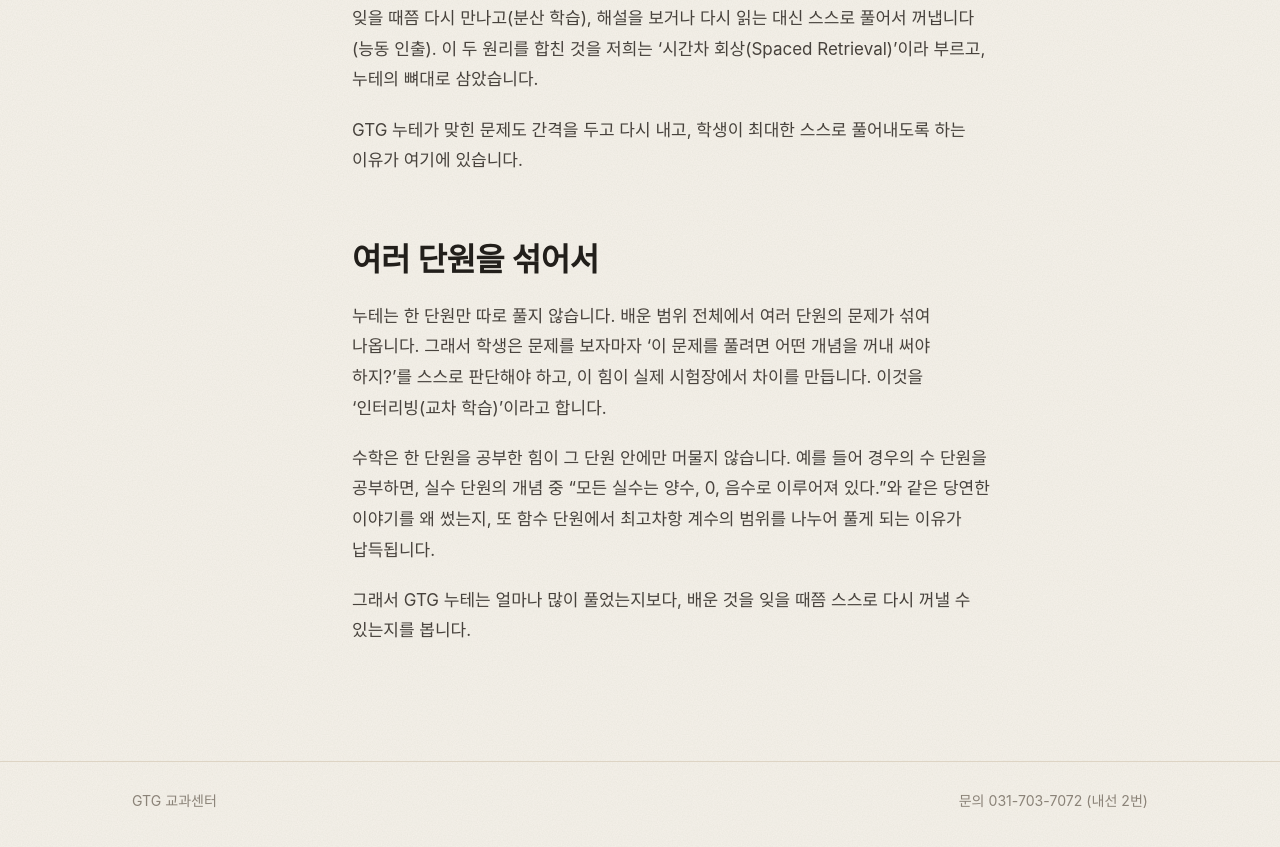
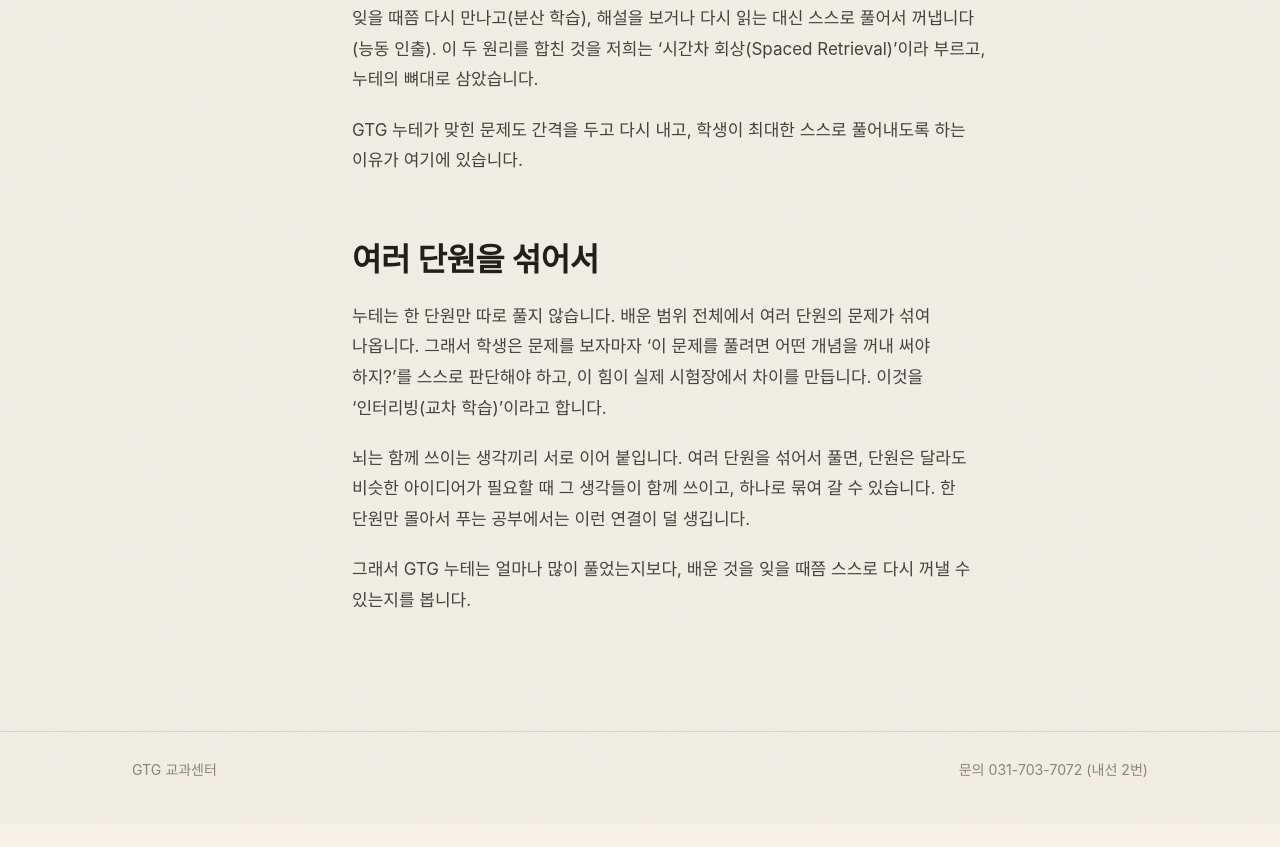
Before and after one commit to gtgmath/gtgmath.github.io, a plain HTML site: page science.html in a window 1280 px wide. Shown: the part 1842-2689 px from the top of the page. After the commit the page ends 2666 px from the top, so only its background shows below. Drawn offline with Linux system fonts and the light colour scheme; a web font is replaced by a local one.

Commit message:
기억의 과학: 섞어서 풀기 문단을 '생각이 이어지는' 설명으로 교체
Co-Authored-By: Claude Opus 5.5 <noreply@anthropic.com>

```diff
--- a/science.html
+++ b/science.html
@@ -72,7 +72,7 @@
 
       <h2>여러 단원을 섞어서</h2>
       <p>누테는 한 단원만 따로 풀지 않습니다. 배운 범위 전체에서 여러 단원의 문제가 섞여 나옵니다. 그래서 학생은 문제를 보자마자 ‘이 문제를 풀려면 어떤 개념을 꺼내 써야 하지?’를 스스로 판단해야 하고, 이 힘이 실제 시험장에서 차이를 만듭니다. 이것을 ‘인터리빙(교차 학습)’이라고 합니다.</p>
-      <p>수학은 한 단원을 공부한 힘이 그 단원 안에만 머물지 않습니다. 예를 들어 경우의 수 단원을 공부하면, 실수 단원의 개념 중 “모든 실수는 양수, 0, 음수로 이루어져 있다.”와 같은 당연한 이야기를 왜 썼는지, 또 함수 단원에서 최고차항 계수의 범위를 나누어 풀게 되는 이유가 납득됩니다.</p>
+      <p>뇌는 함께 쓰이는 생각끼리 서로 이어 붙입니다. 여러 단원을 섞어서 풀면, 단원은 달라도 비슷한 아이디어가 필요할 때 그 생각들이 함께 쓰이고, 하나로 묶여 갈 수 있습니다. 한 단원만 몰아서 푸는 공부에서는 이런 연결이 덜 생깁니다.</p>
 
       <p>그래서 GTG 누테는 얼마나 많이 풀었는지보다, 배운 것을 잊을 때쯤 스스로 다시 꺼낼 수 있는지를 봅니다.</p>
     </article>
```
